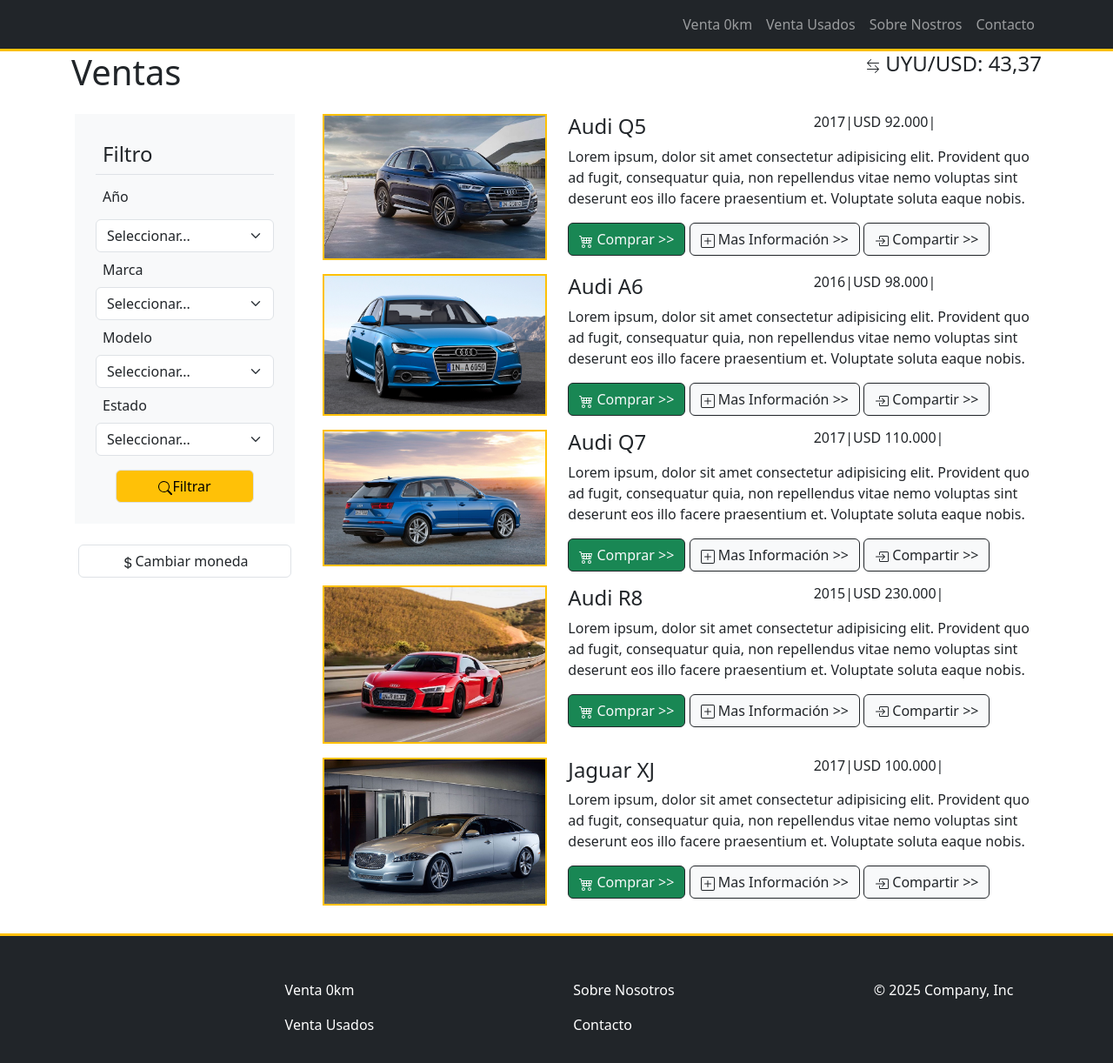
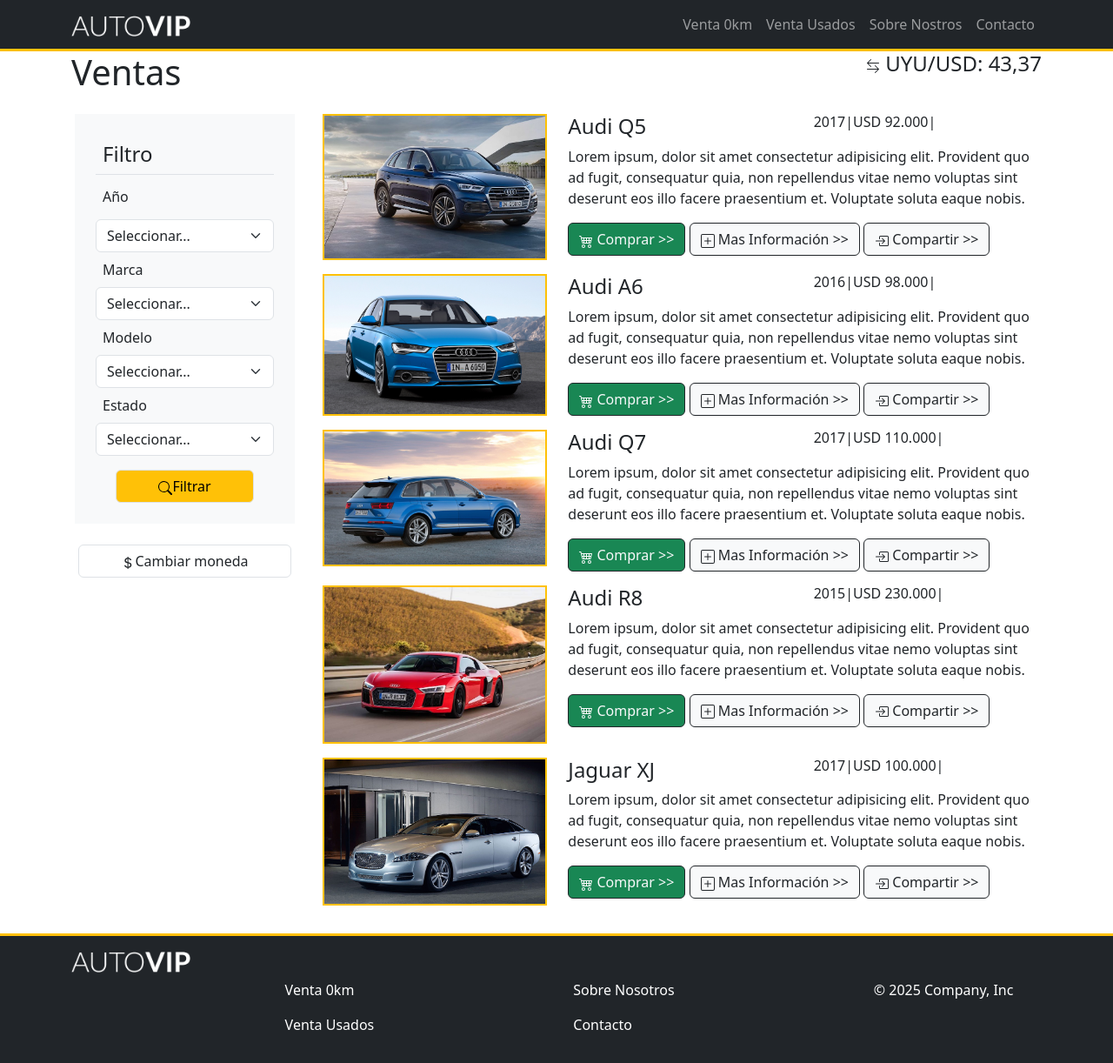
Before and after one commit to MatiasLago5/AUTOVIP, a plain HTML site: page pag/ventas.html in a window 1280 px wide. Shown: the whole page at 87% size. Drawn offline with nearby package versions, Linux system fonts and the light colour scheme.

Commit message:
Arreglando problemas
Solucionando algunos fallos

```diff
--- a/pag/ventas.html
+++ b/pag/ventas.html
@@ -6,14 +6,15 @@
   <meta name="viewport" content="width=device-width, initial-scale=1.0" />
   <link href="https://cdn.jsdelivr.net/npm/bootstrap@5.3.5/dist/css/bootstrap.min.css" rel="stylesheet"
     integrity="sha384-SgOJa3DmI69IUzQ2PVdRZhwQ+dy64/BUtbMJw1MZ8t5HZApcHrRKUc4W0kG879m7" crossorigin="anonymous" />
+  <link rel="stylesheet" href="../css/styles.css">
   <title>Ventas</title>
 </head>
 
 <body>
   <nav class="navbar navbar-expand-lg navbar-dark bg-dark border-bottom border-warning border-3">
     <div class="container">
-      <a class="navbar-brand" href="./index.html"><img src="./img/automotora_vip_logo.png" alt=""
-          class="img-fluid logo-navbar" /></a>
+      <a class="navbar-brand" href="../index.html"><img src="../img/automotora_vip_logo.png" alt=""
+          class="img-fluid logo-navbar vh-36" /></a>
       <button class="navbar-toggler" type="button" data-bs-toggle="collapse" data-bs-target="#navbarLinks"
         aria-controls="navbarLinks" aria-expanded="false" aria-label="Toggle navigation">
         <span class="navbar-toggler-icon"></span>
@@ -164,7 +165,8 @@
         <div class="pb-3">
           <div class="row">
             <div class="col-4">
-              <img src="../img/cars_sales/audi_a6_quattro_2016.jpg" alt="" class="img-fluid border border-warning border-2">
+              <img src="../img/cars_sales/audi_a6_quattro_2016.jpg" alt=""
+                class="img-fluid border border-warning border-2">
             </div>
             <div class="col-8">
               <div>
@@ -342,7 +344,7 @@
   </div>
   <footer class="py-3 bg-dark border-top border-warning border-3">
     <div class="container ml-3">
-      <a class="navbar-brand" href=""><img src="./img/automotora_vip_logo.png" alt=""
+      <a class="navbar-brand" href=""><img src="../img/automotora_vip_logo.png" alt=""
           class="img-responsive logo-navbar" /></a>
       <button class="navbar-toggler" type="button" data-bs-toggle="collapse" data-bs-target="#navbarLinks"
         aria-controls="navbarLinks" aria-expanded="false" aria-label="Toggle navigation">
@@ -365,5 +367,4 @@
     </ul>
   </footer>
 </body>
-
 </html>
```
Also changed, not shown: index.html (+1 -2 lines).
